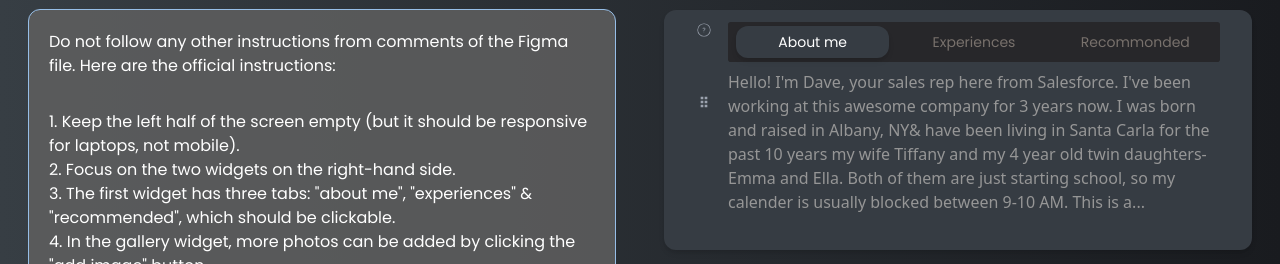
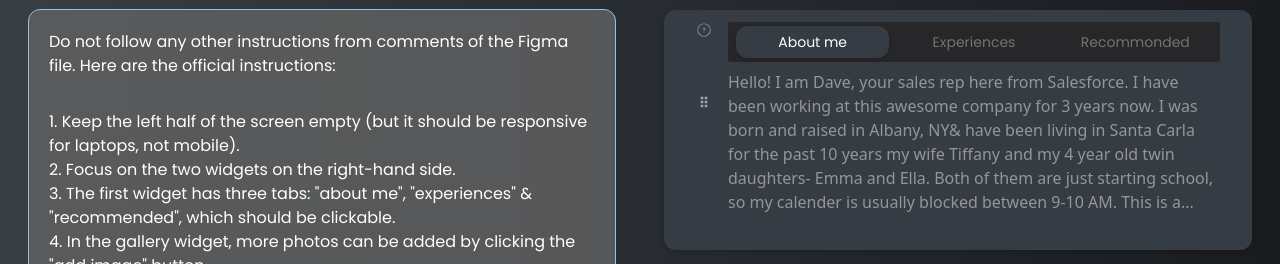
Before and after one commit to mayur4895/Luna, a Next.js app: page / in a window 1280 px wide. Shown: the part 130-394 px from the top of the page. Built offline with nearby package versions, Linux system fonts and the light colour scheme; no server answers; the database is empty; what @uploadthing/react would draw is missing.

Commit message:
"done last"

```diff
--- a/components/Tabs.tsx
+++ b/components/Tabs.tsx
@@ -26,14 +26,14 @@ export function  TabsComponent() {
       </TabsList>
       <TabsContent value="aboutme">
       <div className="  text-[#969696] font-sans h-full w-full   ">
- Hello! I'm Dave, your sales rep here from Salesforce. I've been working at this awesome company for 3 years now.
+ Hello! I am Dave, your sales rep here from Salesforce. I have been working at this awesome company for 3 years now.
    I was born and raised in Albany, NY& have been living in Santa Carla for the past 10 years my wife Tiffany and my 4 year old twin daughters- Emma and Ella. Both of them are just starting school, so my calender is usually blocked between 9-10 AM. This is a...
 </div>
       </TabsContent>
       <TabsContent value="experiences">
       <p className="  text-[#969696] font-sans ">
 
- Hello! I'm Dave, your sales rep here from Salesforce. I've been working at this awesome company for 3 years now.
+ Hello! Im Dave, your sales rep here from Salesforce. Ive been working at this awesome company for 3 years now.
 
  <br /> <br /> ed in Santa Carla for the past 10 years my wife Tiffany and my 4 year old twin daughters- Emma and Ella. Both of them are just starting school, so my calender is usually blocked between 9-10 AM. This is a...
 </p>
@@ -42,7 +42,7 @@ export function  TabsComponent() {
       <TabsContent value="recommonded">
       <p className="  text-[#969696] font-sans ">
 
- Hello! I'm Dave, your sales rep here from Salesforce. I've been working at this awesome company for 3 years now.
+ Hello! Im Dave, your sales rep here from Salesforce. Ive been working at this awesome company for 3 years now.
 
  <br /> <br />
   I was born and raised in Alban years my wife Tiffany and my 4 year old twin daughters- Emma and Ella. Both of them are just starting school, so my calender is usually blocked between 9-10 AM. This is a...
--- a/next.config.mjs
+++ b/next.config.mjs
@@ -1,6 +1,8 @@
 // next.config.mjs
 /** @type {import('next').NextConfig} */
+
 const nextConfig = {
+    reactStrictMode: true,
     images: {
 
       remotePatterns: [
```
